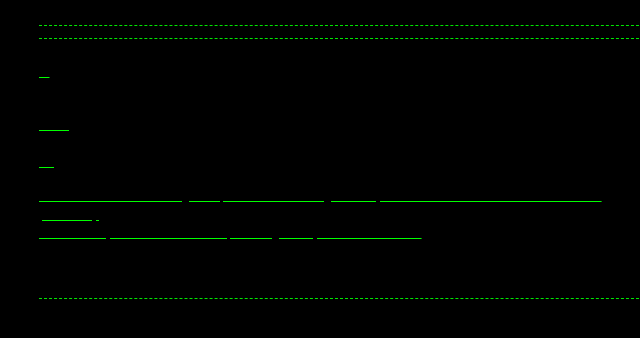
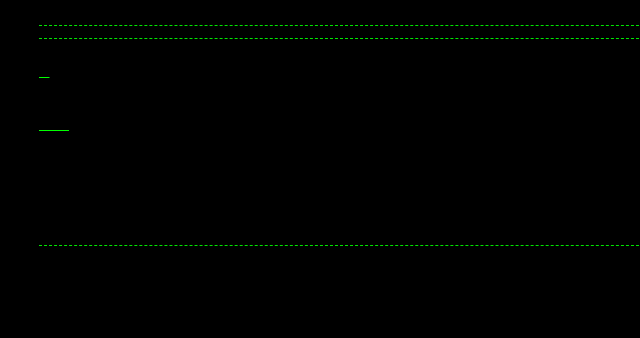
Before and after one commit to Guerrillaradio/Q, a Jekyll site: the page built from index.md, in a window 1280 px wide. Shown: the top 338 px of the page, without its empty margins (301-941 px from the left). Built offline with Jekyll 4.4.1, drawn with Linux system fonts in a browser that asks for light colours; our own code applies the rules of GitHub Pages for plain Markdown files.

Commit message:
Update index.md

```diff
--- a/index.md
+++ b/index.md
@@ -2,7 +2,3 @@
 <p><a href="https://www.youtube.com/watch?v=3l3hLAKaMSc&list=RD3l3hLAKaMSc&start_radio=1&t=629s"><div><font color="#000">❤</font></div><div></div><div><font color="#000"> </font><font color="#000"> </font></div>
 <p>
 <p>
-
-
-<div><font color="#000">En la mañana del segundo, Louis de Broglie expuso su nueva teoría de «ondas piloto»,</font></div><div></div><div><font color="#000"> </font><font color="#000"> </font></div>
-<div><font color="#000">en la cúspide de una onda, al igual que un surfista</font></div><div></div><div><font color="#000"> </font><font color="#000"> </font></div>
```
